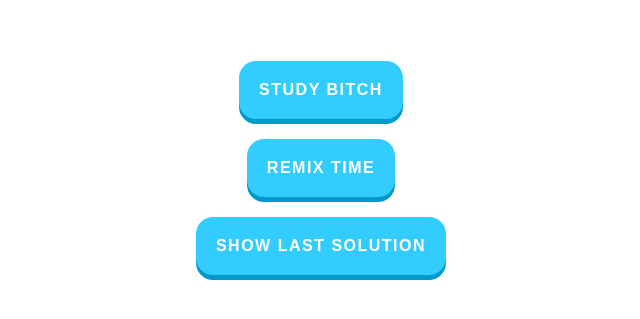
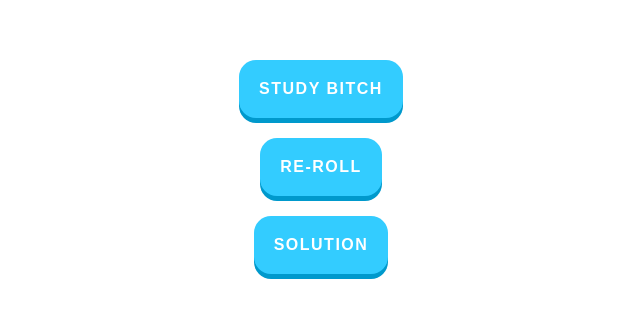
Before and after one commit to 0xPavlov/StudyHistology, a plain HTML site: page index.html in a window 1280 px wide. Shown: the part 263-582 px from the top of the page, without its empty margins (319-959 px from the left). Drawn offline with Linux system fonts and the light colour scheme.

Commit message:
aaaaaaaaaaa

```diff
--- a/index.html
+++ b/index.html
@@ -8,13 +8,13 @@
     <meta name="viewport" content="width=device-width, initial-scale=1" />
   </head>
   <body>
-    <h1></h1>
+    <h2 id="solutiontext"></h2>
     <div class="button-container">
-      <button class="lolzbutton" onclick="openNewTab()">STUDY BITCH</button>
-      <button class="lolzbutton" onclick="randomizeUrls()">REMIX TIME</button>
-      <button class="lolzbutton" onclick="showSolution()">
-        Show Last Solution
+      <button class="duolingo_button" onclick="openNewTab()">
+        STUDY BITCH
       </button>
+      <button class="duolingo_button" onclick="randomizeUrls()">RE-ROLL</button>
+      <button class="duolingo_button" onclick="showSolution()">SOLUTION</button>
     </div>
   </body>
 </html>
--- a/script.js
+++ b/script.js
@@ -111,5 +111,5 @@ function randomizeUrls() {
 }
 
 function showSolution() {
-  document.querySelector("h1").innerHTML = urls[idx][1];
+  document.querySelector("h2").innerHTML = urls[idx][1];
 }
--- a/styles.css
+++ b/styles.css
@@ -19,13 +19,13 @@ button {
   height: 100vh;
 }
 
-.lolzbutton {
+.duolingo_button {
   background-color: #33ccff;
   box-shadow: 0 5px 0 #0099cc;
   margin-top: 20px;
 }
 
-.lolzbutton:active {
+.duolingo_button:active {
   box-shadow: none;
   transform: translateY(5px);
 }
```
Also changed, not shown: 1 other file.
